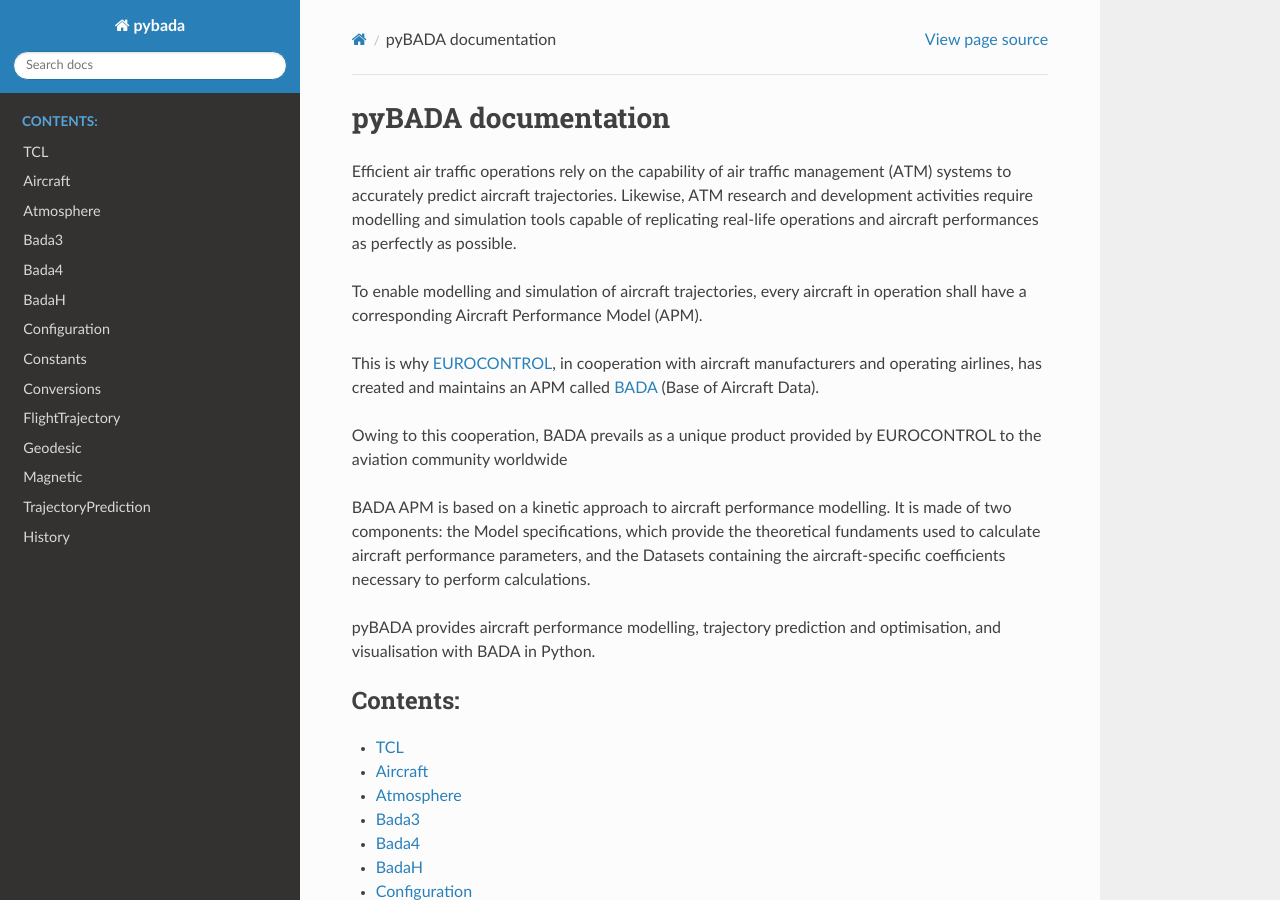
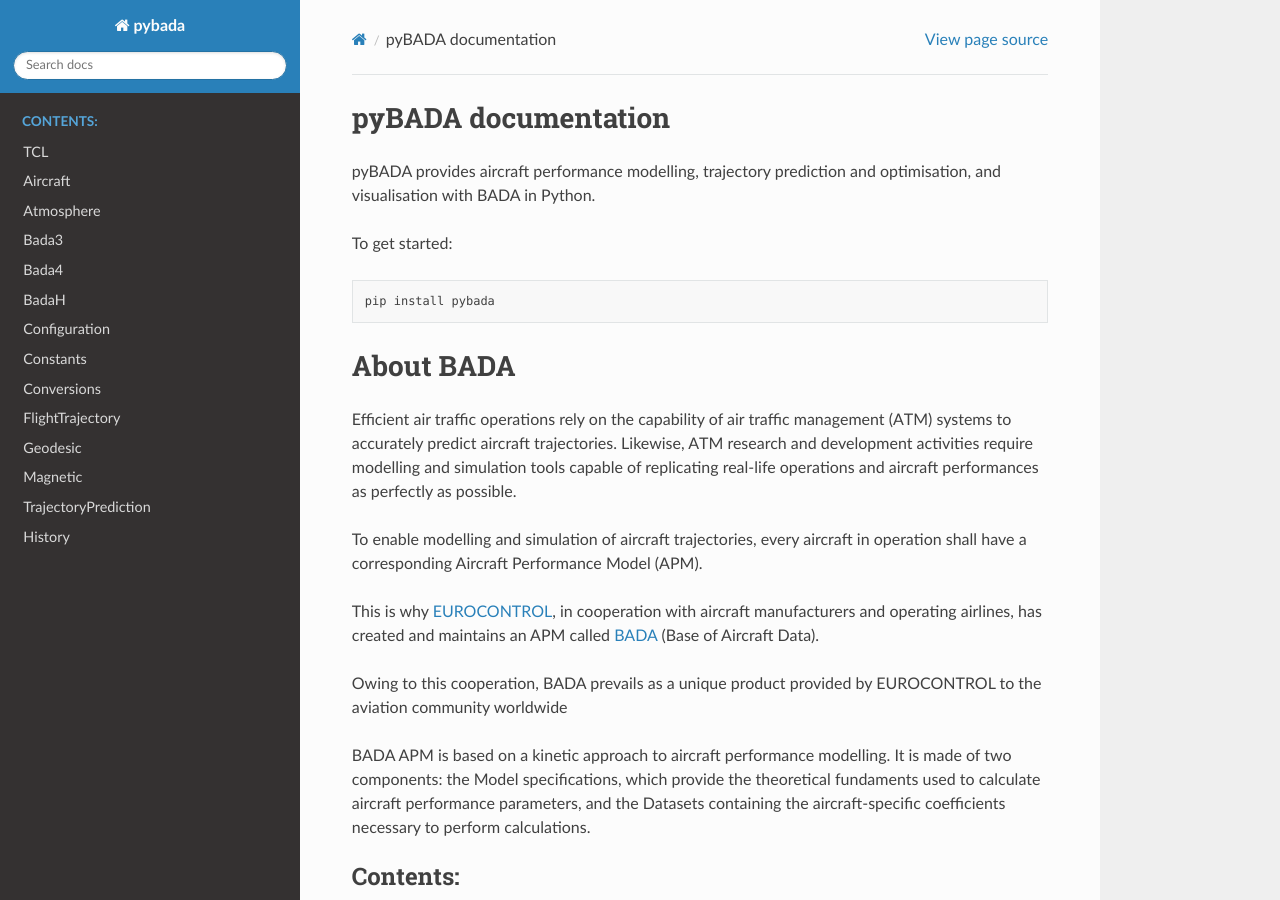
Before and after one commit to eurocontrol-bada/pybada, a Sphinx documentation site: the page built from docs/source/index.rst, in a window 1280 px wide and 900 px high. Built offline with Sphinx 7.4.7 and the Read the Docs theme 2.0.0, drawn with Linux system fonts in a browser that asks for light colours.

```diff
--- a/docs/source/index.rst
+++ b/docs/source/index.rst
@@ -1,5 +1,17 @@
 pyBADA documentation
 ==================================
+
+pyBADA provides aircraft performance modelling, trajectory prediction and optimisation, and visualisation with BADA in Python.
+
+To get started:
+
+.. code-block:: bash
+
+    pip install pybada
+
+
+About BADA
+==========
 
 Efficient air traffic operations rely on the capability of air traffic management (ATM) systems to accurately predict aircraft trajectories. Likewise, ATM research and development activities require modelling and simulation tools capable of replicating real-life operations and aircraft performances as perfectly as possible.
 
--- a/requirements-dev.txt
+++ /dev/null
@@ -1,4 +0,0 @@
-black==23.9.1
-flake8==6.1.0
-sphinx-rtd-theme==2.0.0
-Sphinx==7.4.7
```
Also changed, not shown: other parts of docs/source/index.rst (+1 -1 lines), README.md (+5 -2 lines), pyproject.toml (+7 -0 lines).
